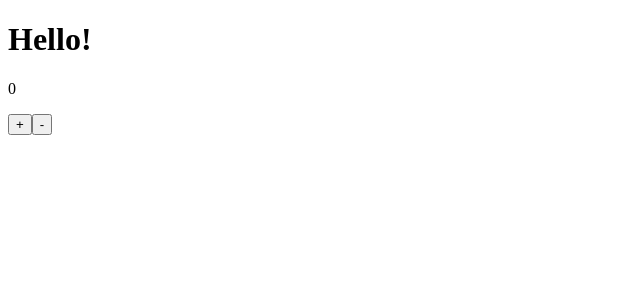
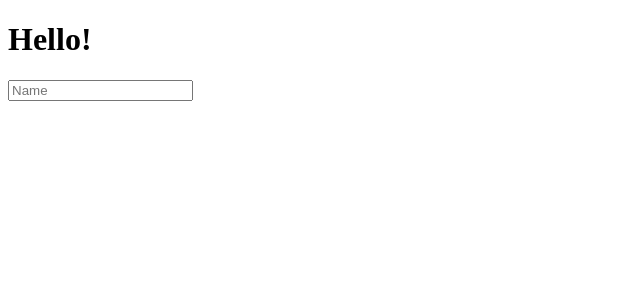
Before and after one commit to Dogdriip/react-playground, a React (Create React App) app: page / in a window 1280 px wide. Shown: the top 300 px of the page, without its empty margins (0-640 px from the left). Built offline with nearby package versions, Linux system fonts and the light colour scheme.

Commit message:
Create new hooks: useInput

```diff
--- a/src/App.js
+++ b/src/App.js
@@ -1,17 +1,30 @@
 import React, { useState } from "react";
 import "./styles.css";
 
+const useInput = (initialValue, validator) => {
+  const [value, setValue] = useState(initialValue);
+  const onChange = (event) => {
+    const {
+      target: { value }
+    } = event;
+    let willUpdate = true;
+    if (typeof validator === "function") {
+      willUpdate = validator(value);
+    }
+    if (willUpdate) {
+      setValue(value);
+    }
+  };
+  return { value, onChange };
+};
+
 const App = () => {
-  const [item, setItem] = useState(0);
-  const incrementItem = () => setItem(item + 1);
-  const decrementItem = () => setItem(item - 1);
-
+  const maxLenValidator = (value) => value.length <= 10;
+  const name = useInput("", maxLenValidator);
   return (
     <>
       <h1>Hello!</h1>
-      <p>{item}</p>
-      <button onClick={incrementItem}>+</button>
-      <button onClick={decrementItem}>-</button>
+      <input placeholder="Name" {...name} />
     </>
   );
 };
```
